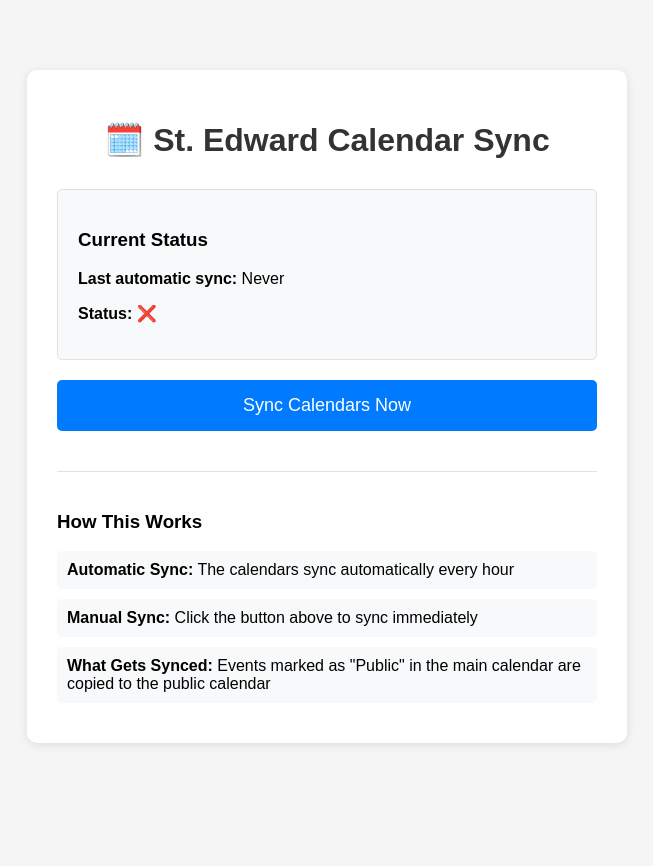
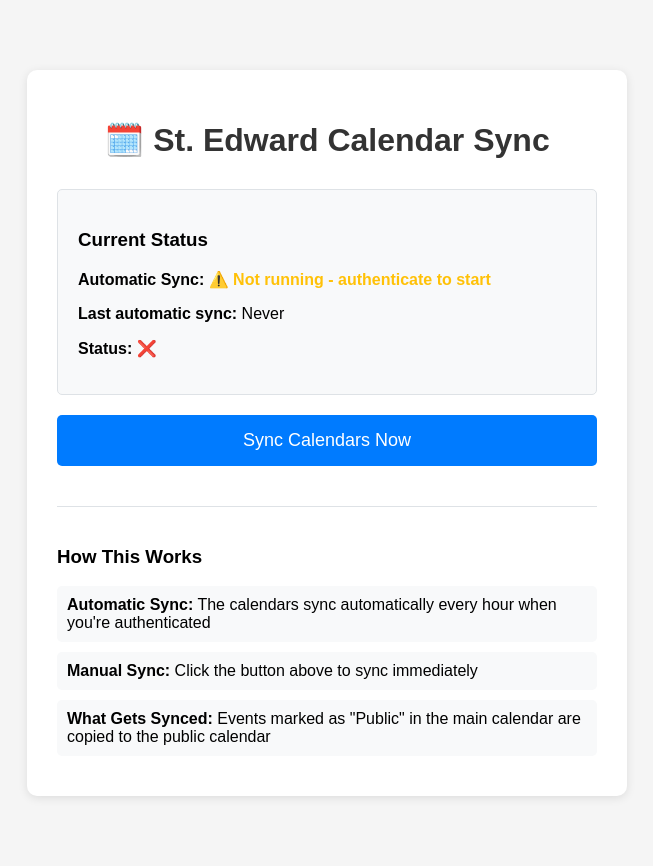
Before and after one commit to eharnischStEdword/stedward-calendar-sync, a Flask app: template templates/index.html in a window 1280 px wide. Shown: the whole page, without its empty margins (313-966 px from the left). Before the commit the page ends 745 px from the top, so only its background shows below. Run offline with Flask 3, Linux system fonts and the light colour scheme; the template is opened without the code that fills it, so the values that code supplies are empty.

Commit message:
Update index.html

```diff
--- a/templates/index.html
+++ b/templates/index.html
@@ -59,6 +59,10 @@
         .info {
             color: #17a2b8;
         }
+        .warning {
+            color: #ffc107;
+            font-weight: bold;
+        }
         .spinner {
             display: inline-block;
             width: 20px;
@@ -114,6 +118,11 @@
 
         <div class="status-box">
             <h3>Current Status</h3>
+            <p><strong>Automatic Sync:</strong>
+                <span id="scheduler-status" class="info">
+                    ⏰ Running (syncs every hour)
+                </span>
+            </p>
             <p><strong>Last automatic sync:</strong>
                 <span id="last-sync">
                     {% if last_sync_time %}
@@ -148,7 +157,7 @@
         <div class="recent-activity">
             <h3>How This Works</h3>
             <div class="activity-item">
-                <strong>Automatic Sync:</strong> The calendars sync automatically every hour
+                <strong>Automatic Sync:</strong> The calendars sync automatically every hour when you're authenticated
             </div>
             <div class="activity-item">
                 <strong>Manual Sync:</strong> Click the button above to sync immediately
@@ -258,6 +267,17 @@
             messageDiv.className = 'message';
         }
 
+        function updateSchedulerStatus(isRunning) {
+            const schedulerElement = document.getElementById('scheduler-status');
+            if (isRunning) {
+                schedulerElement.className = 'success';
+                schedulerElement.textContent = '⏰ Running (syncs every hour)';
+            } else {
+                schedulerElement.className = 'warning';
+                schedulerElement.textContent = '⚠️ Not running - authenticate to start';
+            }
+        }
+
         // Auto-refresh status every 30 seconds
         setInterval(() => {
             if (!syncInProgress) {
@@ -266,9 +286,22 @@
                 .then(data => {
                     document.getElementById('last-sync').textContent =
                         data.last_sync_time ? new Date(data.last_sync_time).toLocaleString() : 'Never';
+
+                    // Update scheduler status
+                    updateSchedulerStatus(data.scheduler_running);
                 });
             }
         }, 30000);
+
+        // Initial scheduler status check
+        fetch('/status')
+        .then(response => response.json())
+        .then(data => {
+            updateSchedulerStatus(data.scheduler_running);
+        })
+        .catch(error => {
+            console.error('Error checking initial status:', error);
+        });
     </script>
 </body>
 </html>
```
